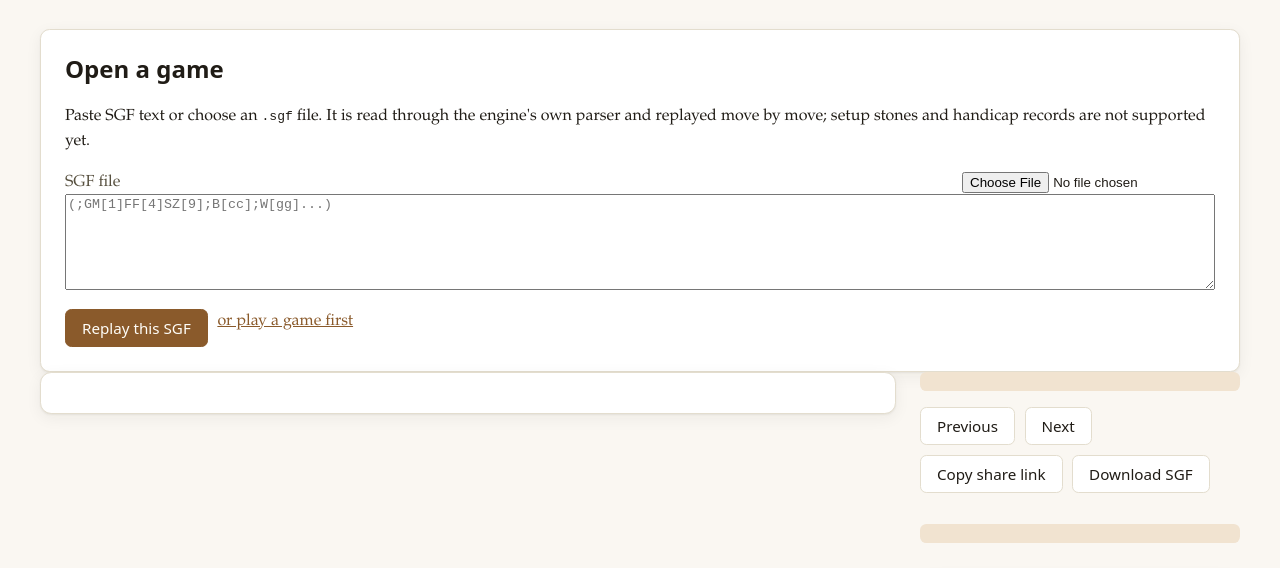
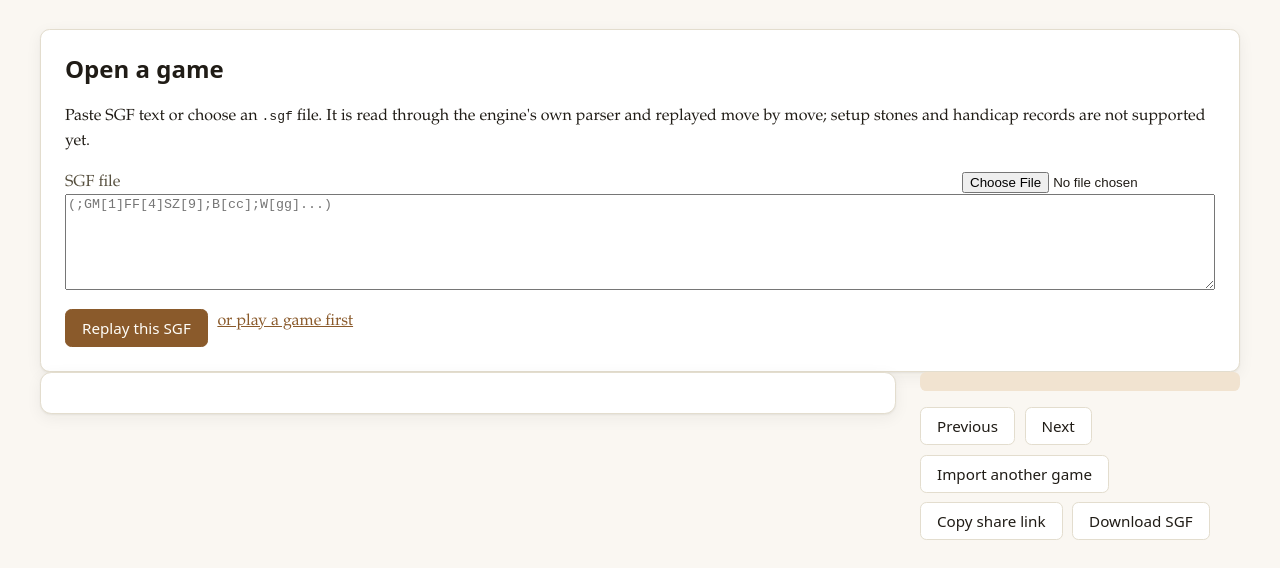
Before and after one commit to red-cup-engineering/go-engine-engineering-services-section, a website with bundled scripts: page apps/weiqi-web/public/review.html in a window 1280 px wide. Shown: the part 222-790 px from the top of the page. Built offline with nearby package versions, Linux system fonts and the light colour scheme.

Commit message:
Keep actual SGF import available while exploring an existing recorded game

```diff
--- a/apps/weiqi-web/public/review.html
+++ b/apps/weiqi-web/public/review.html
@@ -33,6 +33,7 @@
         <div class="controls-row">
           <button id="previous-move-btn" type="button">Previous</button>
           <button id="next-move-btn" type="button">Next</button>
+          <button id="review-import-btn" type="button">Import another game</button>
           <button id="share-link-btn" type="button">Copy share link</button>
           <button id="download-sgf-btn" type="button">Download SGF</button>
         </div>
```
